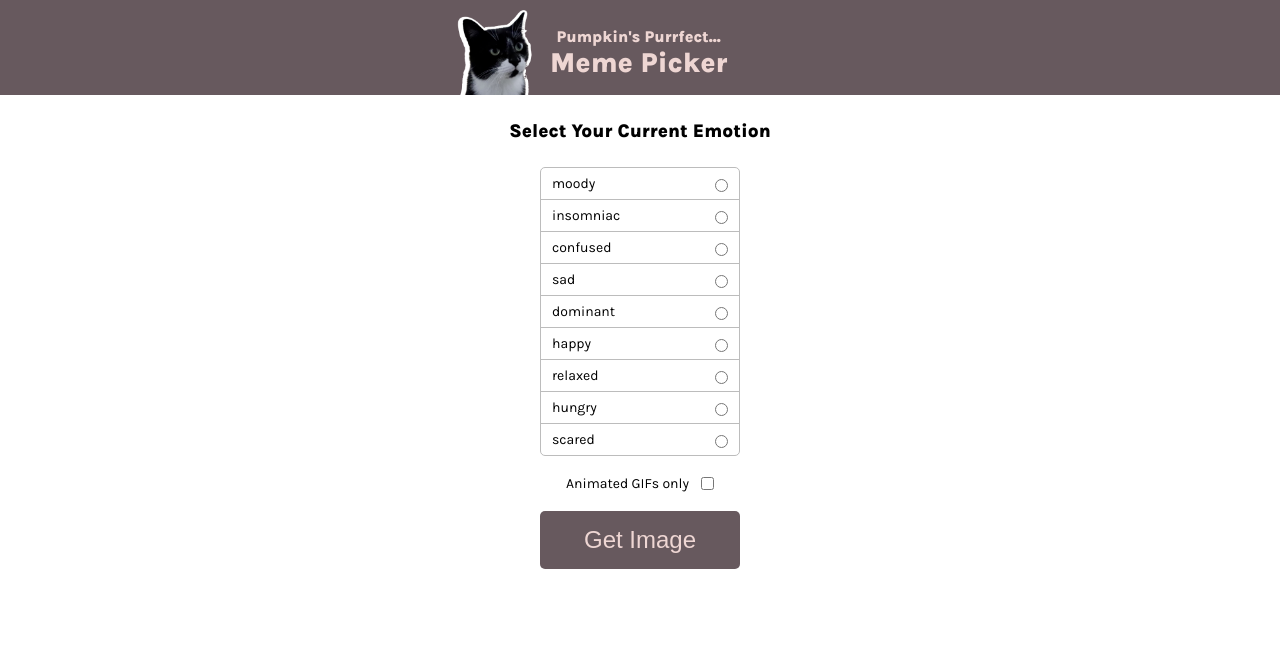
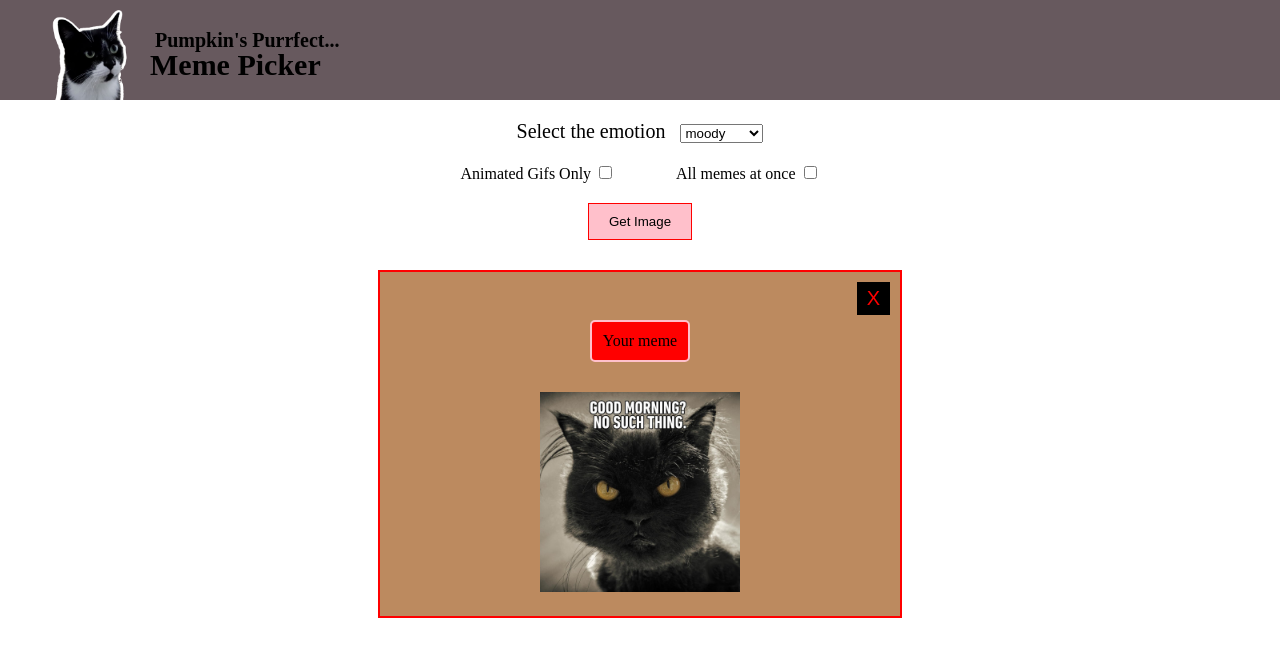
Before and after one commit to kusal630/cat-meme-picker, a plain HTML site: page index.html in a window 1280 px wide. Both pictures are taken after a click on the button "Get Image". Drawn offline with Linux system fonts and the light colour scheme.

Commit message:
completed the meme app

```diff
--- a/index.css
+++ b/index.css
@@ -1,162 +1,119 @@
-html, body {
-    margin: 0;
-    font-family: 'Karla', sans-serif;
+body{
+    margin:0px;
+    padding:0px;
 }
 
-/*typography*/
-
-h1, h2, h3{
-    text-align: center;
+header{
+    margin:0px;
+    background:#67595E;
+    width:100%;
+    height:100px;
+    display:flex;
+    line-height:0px;
 }
 
-h1, h2{
-    color: #EED6D3;
-    margin: 0;
+header img{
+    width:80px;
+    margin:0px;
+    margin-left:50px;
+    margin-top:10px;
 }
 
-h1{
-    font-size: 28px;
+
+#header-top-heading{
+    font-size:20px;
+    margin:40px 0px 0px 25px;
 }
 
-h2 {
-    font-size: 16px;
+#header-bottom-heading{
+    display:block;
+    font-size:30px;
+    margin:25px 0px 0px 20px;
+    font-weight:bold;
 }
 
-h3{
-    margin: 25px;
+#main-section{
+    display:flex;
+    flex-direction:column;
+    justify-content:space-between;
 }
 
-/* layout */
-
-header{
-    background-color: #67595E;
+#show-cat{
+    display:none;
+    width:500px;
+    height:autopx;
+    bordeR:2px solid red;
+    margin:20px auto;
+    text-align:center;
+    background-color:#bc8a5f;
+    padding:10px;
 }
 
-.header-inner{
-    display: flex;
-    align-items: center;
-    margin: 0 auto;
-    width: 370px;
-    gap: 15px;
-    padding: 10px 0 0 0;
+#message{
+    display:none;
 }
 
-.pumpkin-img{
-    width: 80px;
+#meme-heading{
+    margin:5px 200px 20px 200px;
+    padding:10px;
+    background:red;
+    border:2px solid pink;
+    border-radius:5px;
 }
 
-.controls-container{
-    display: flex;
-    flex-direction: column;
-    width: 200px;
-    margin: 0px auto;
+
+
+.meme-img{
+    width:200px;
+    height:200px;
+    margin:0px;
+    padding:10px;
 }
 
-/* controls */
-
-.emotion-radios{
-    display: flex;
-    flex-direction: column;
-    border: 1px solid #bcbcbc;
-    border-radius: 5px;
+#close-btn{
+    display:block;
+    color:red;
+    margin:0px 0px 0px auto;
+    font-size:20px;
+    padding:5px 10px;
+    background:black;
+    border:none;
 }
 
-.radio{
-    display: flex;
-    align-items: center;
-    border-bottom: 1px solid #bcbcbc;
-    padding: 4px 8px;
+#get-image{
+    display:block;
+    margin:10px auto;
+    text-align:center;
+    background:pink;
+    border:1px solid red;
+    padding:10px 20px;
 }
 
-.radio:first-child{
-    border-top-left-radius: 5px;
-    border-top-right-radius: 5px;
+#checkboxes{
+    display:flex;
+    gap:20px;
+    width:400px;
+    margin:auto;
 }
 
-.radio:last-child{
-    border-bottom: 0;
-    border-bottom-left-radius: 5px;
-    border-bottom-right-radius: 5px;
+#gifs-header{
+    margin:0px;
 }
 
-label{
-    font-size: 14px;
-    padding: 3px;
-    width: 100%;
-    cursor: pointer;
+#gifs-section{
+    margin:10px auto;
 }
 
-.highlight{
-    background-color: #fff0ee;
-    color: #bd301d;
-    font-weight: bold;
-    accent-color: #bd301d;
+#multiple-memes-section{
+     margin:10px auto;
 }
 
-input[type="radio"]{
-    cursor: pointer;
+#emotions{
+    display:block;
+    margin:20px auto 10px auto;
+    font-size:20px;
 }
 
-.gifs-check{
-    display: flex;
-    align-items: center;
-    justify-content: center;
-    margin: 16px;
+#select-emotion{
+    margin-left:10px;
 }
-
-.gifs-check-label{
-    width: unset;
-    margin-right: 5px;
-}
-
-.get-image-btn{
-    background-color: #67595e;
-    color: #eed6d3;
-    padding: 15px 19px;
-    font-size: 24px;
-    border: none;
-    border-radius: 5px;
-    margin-bottom: 8px;
-}
-
-/* modal */
-
-.meme-modal{
-    display: none; /*flex when displayed*/
-    position: fixed;
-    margin: auto;
-    top: 80px;
-    left: 0;
-    right: 0;
-    align-items: center;
-    justify-content: center;
-    border: 1px solid #67595e;
-    border-radius: 5px;
-    width: 420px;
-    height: 490px;
-    background-color: #fff0ee;
-}
-
-.cat-img{
-    max-width: 340px;
-    max-height: 420px;
-    border-radius: 5px;
-}
-
-.meme-modal-close-btn{
-    position: absolute;
-    top: 2%;
-    right: 2%;
-    background-color: transparent;
-    border: 2px solid #555;
-    color: #555;
-    border-radius: 50%;
-    padding: 2px 6px;
-    font-size: 14px;
-}
-
-.meme-modal-close-btn:hover{
-    color: white;
-    background-color: #bd301d;
-    border: 2px solid #bd301d;
-}
--- a/index.html
+++ b/index.html
@@ -1,38 +1,38 @@
+<!doctype html>
 <html>
-
 	<head>
 		<link rel="stylesheet" href="index.css">
-	<link rel="preconnect" href="https://fonts.googleapis.com">
-	<link rel="preconnect" href="https://fonts.gstatic.com" crossorigin>
-	<link href="https://fonts.googleapis.com/css2?family=Karla:wght@400;800&display=swap" rel="stylesheet">
 	</head>
-
-<body>
+	<body id="body">
 		<header>
-		<div class="header-inner">
-			<img src="./images/pumpkin.png" class="pumpkin-img">
+			<img src="images/pumpkin.png">
 			<div>
-				<h2>Pumpkin's Purrfect...</h2>
-				<h1>Meme Picker</h1>
+				<h1 id="header-top-heading">Pumpkin's Purrfect...</h1>
+				<p id="header-bottom-heading">Meme Picker</p>
+			</div>
+		</header>
+		<main id="main-section">
+			<!-- <p id="main-heading">Select Your Current Emotion</p> -->
+			<div id="emotions">
+				<!-- render emotions from js -->
+			</div>
+			<div id="checkboxes">
+				<div id="gifs-section">
+					<label for="gifs-only" id="gifs-header">Animated Gifs Only</label>
+					<input type="checkbox" id="gifs-only">
+				</div>
+				<div id="multiple-memes-section">
+					<label for="multi-memes" id="gifs-header">All memes at once</label>
+					<input type="checkbox" id="multi-memes">
 				</div>
 			</div>
-	</header>
-	<main>
-		<h3>Select Your Current Emotion</h3>
-		<div class="controls-container">
-			<div class="emotion-radios" id="emotion-radios"></div>
-			<div class="gifs-check">
-				<label for="gifs-only-option" class="gifs-check-label">Animated GIFs only</label>
-				<input type="checkbox" id="gifs-only-option">
+			<button id="get-image">Get Image</button>
+			<div id="show-cat">
+				<!-- show the cat image -->
+				<button id="close-btn">X</button>
 			</div>
-			<button class="get-image-btn" id="get-image-btn">Get Image</button>
-		</div>
+			<p id="message">Selected Cats are not available</p>
 		</main>
-		<div class="meme-modal" id="meme-modal">
-			<button class="meme-modal-close-btn" id="meme-modal-close-btn">X</button>
-			<div id="meme-modal-inner"></div>
-		</div>
 		<script src="index.js" type="module"></script>
 	</body>
-
 </html>
--- a/index.js
+++ b/index.js
@@ -1,101 +1,92 @@
-import { catsData } from '/data.js'
+import { catsData } from './data.js'
 
-const emotionRadios = document.getElementById('emotion-radios')
-const getImageBtn = document.getElementById('get-image-btn')
-const gifsOnlyOption = document.getElementById('gifs-only-option')
-const memeModalInner = document.getElementById('meme-modal-inner')
-const memeModal = document.getElementById('meme-modal')
-const memeModalCloseBtn = document.getElementById('meme-modal-close-btn')
+const emotions = document.getElementById('emotions')
+const showCatMeme = document.getElementById('show-cat')
+const gifsOnly = document.getElementById('gifs-only')
+const getImage = document.getElementById('get-image')
+const message = document.getElementById('message')
+const body = document.getElementById('body')
+const multiMemesCheckbox = document.getElementById('multi-memes')
+const catsEmotions = []
 
-emotionRadios.addEventListener('change', highlightCheckedOption)
 
-memeModalCloseBtn.addEventListener('click', closeModal)
-
-getImageBtn.addEventListener('click', renderCat)
-
-function highlightCheckedOption(e){
-    const radios = document.getElementsByClassName('radio')
-    for (let radio of radios){
-        radio.classList.remove('highlight')
-    }
-    document.getElementById(e.target.id).parentElement.classList.add('highlight')
-}
-
-function closeModal(){
-    memeModal.style.display = 'none'
-}
-
-function renderCat(){
-    const catObject = getSingleCatObject()
-    memeModalInner.innerHTML =  `
-        <img
-        class="cat-img"
-        src="./images/${catObject.image}"
-        alt="${catObject.alt}"
-        >
-        `
-    memeModal.style.display = 'flex'
-}
-
-function getSingleCatObject(){
-    const catsArray = getMatchingCatsArray()
-
-    if(catsArray.length === 1){
-        return catsArray[0]
-    }
-    else{
-        const randomNumber = Math.floor(Math.random() * catsArray.length)
-        return catsArray[randomNumber]
+function extractUniqueEmotions(){
+    for (let cat of catsData){
+        const catEmotionsArray = cat.emotionTags
+        for (let catEmotion of catEmotionsArray){
+            if (!catsEmotions.includes(catEmotion))
+            {
+                catsEmotions.push(catEmotion)
+            }
+        }
     }
 }
 
-function getMatchingCatsArray(){
-    if(document.querySelector('input[type="radio"]:checked')){
-        const selectedEmotion = document.querySelector('input[type="radio"]:checked').value
-        const isGif = gifsOnlyOption.checked
-
-        const matchingCatsArray = catsData.filter(function(cat){
-
-            if(isGif){
-                return cat.emotionTags.includes(selectedEmotion) && cat.isGif
-            }
-            else{
-                return cat.emotionTags.includes(selectedEmotion)
-            }
-        })
-        return matchingCatsArray
+function renderEmotions(){
+    emotions.innerHTML=
+    `<label for='select-emotion'>Select the emotion</label>
+     <select id='select-emotion' name='emotions'>`
+    const selectEmotion = document.getElementById('select-emotion')
+    for (let emotion of catsEmotions){
+        selectEmotion.innerHTML +=
+        `<option id='${emotion}' value='${emotion}' name='emotion'>
+            ${emotion}
+         </option>`
     }
+    selectEmotion.innerHTML +='</select>'
 }
 
-function getEmotionsArray(cats){
-    const emotionsArray = []
-    for (let cat of cats){
-        for (let emotion of cat.emotionTags){
-            if (!emotionsArray.includes(emotion)){
-                emotionsArray.push(emotion)
-            }
+extractUniqueEmotions()
+renderEmotions()
+
+getImage.addEventListener("click",getSelectedEmotionImage)
+
+function getSelectedEmotionImage(){
+    const selectedEmotion = document.getElementById('select-emotion').value
+    let selectedCats = []
+    if (gifsOnly.checked){
+        selectedCats= catsData.filter(function(cat){
+            return cat.isGif && cat.emotionTags.includes(selectedEmotion)
+        })
+        if (selectedCats.length===0){
+            message.style.display='block'
         }
+    }else{
+        selectedCats = catsData.filter(function(cat){
+        return cat.emotionTags.includes(selectedEmotion)
+    })
     }
-    return emotionsArray
+    showCatMeme.style.display='block'
+    showCatMeme.innerHTML =
+    `<button id="close-btn">X</button>
+    <p id='meme-heading'>Your meme</p>
+    <div id='meme'>`
+    if (multiMemesCheckbox.checked){
+        for (let cat of selectedCats){
+            showCatMeme.innerHTML+=
+            `
+            <img
+            class='meme-img'
+            src='images/${cat.image}'
+            alt=${cat.alt}>
+        `
+        }
+        showCatMeme.innerHTML+='</div>'
+    }else{
+        const randomCat = selectedCats[Math.floor(Math.random()*selectedCats.length)]
+        showCatMeme.innerHTML+=
+            `
+            <img
+            class='meme-img'
+            src='images/${randomCat.image}'
+            alt=${randomCat.alt}>
+        `
+    }
+    const closeBtn = document.getElementById('close-btn')
+    closeBtn.addEventListener("click",closeMeme)
 }
 
-function renderEmotionsRadios(cats){
 
-    let radioItems = ``
-    const emotions = getEmotionsArray(cats)
-    for (let emotion of emotions){
-        radioItems += `
-        <div class="radio">
-            <label for="${emotion}">${emotion}</label>
-            <input
-            type="radio"
-            id="${emotion}"
-            value="${emotion}"
-            name="emotions"
-            >
-        </div>`
-    }
-    emotionRadios.innerHTML = radioItems
+function closeMeme(){
+    showCatMeme.style.display='none'
 }
-
-renderEmotionsRadios(catsData)
```
Also changed, not shown: 1 other file. Lines whose indentation alone changed are shown as unchanged.
